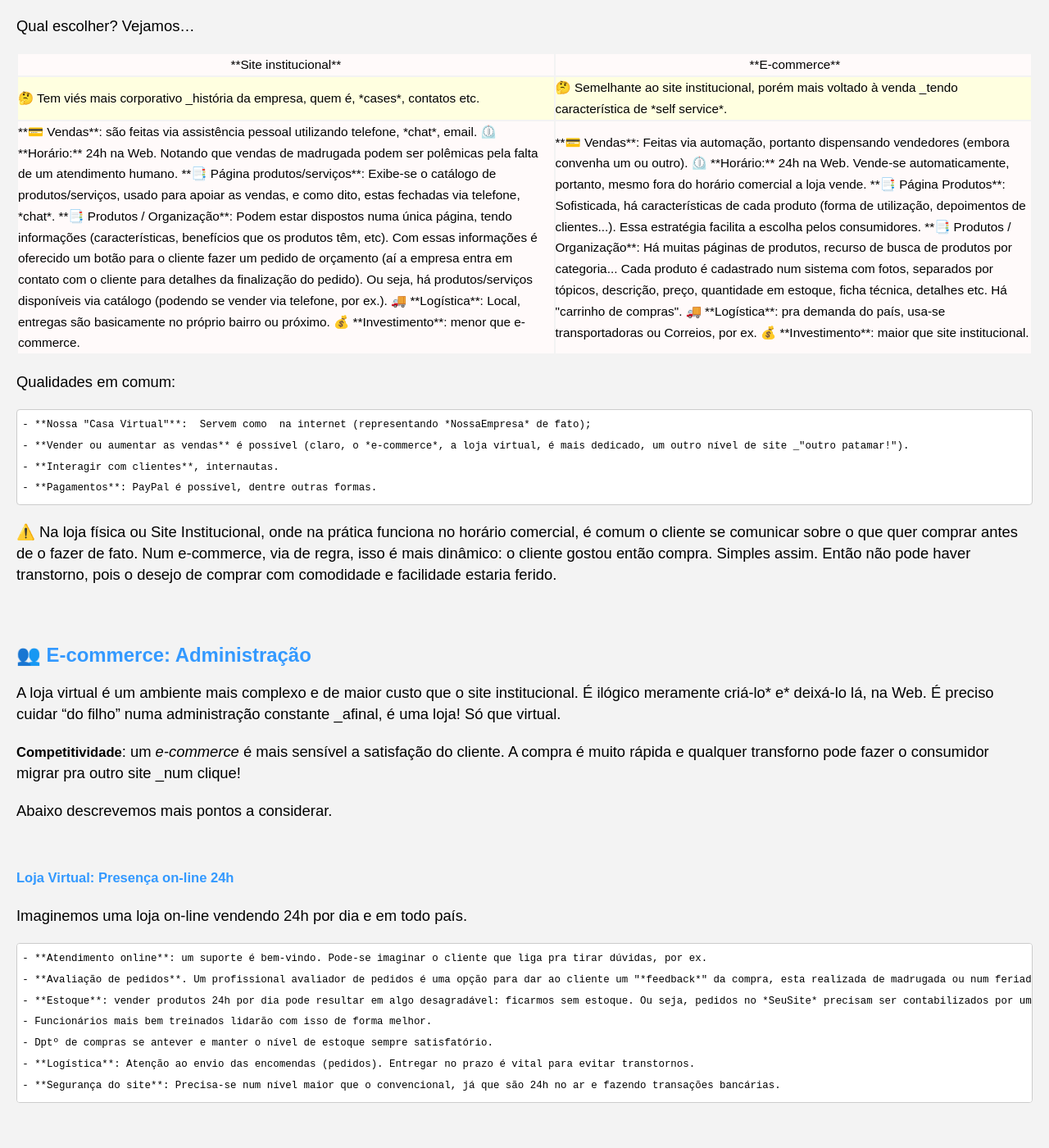
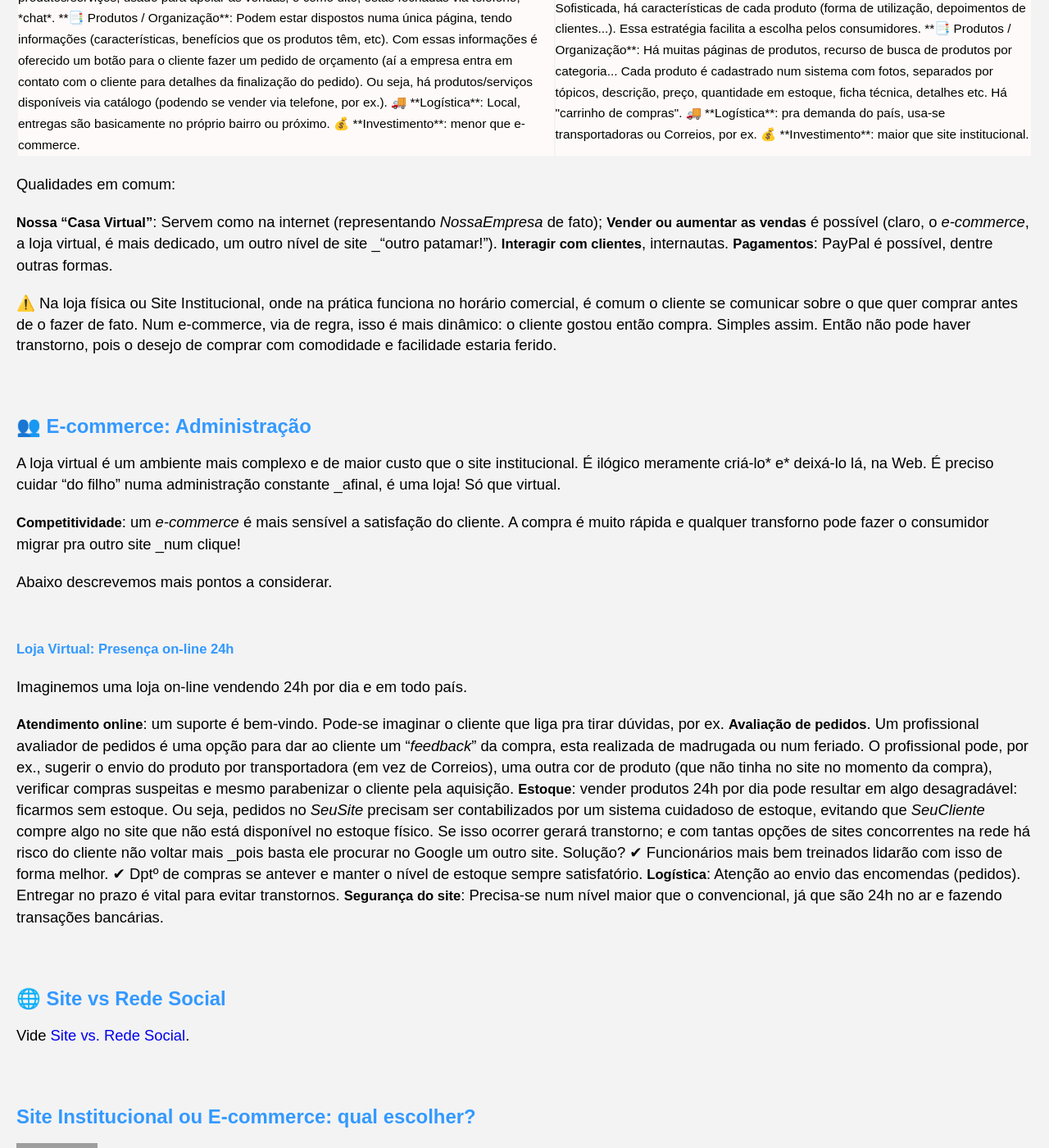
Before and after one commit to Joesynth/joesynth.github.io, a Jekyll site: the page built from _posts/2021-01-03-site-comercial-um-tutorial-essencial.md, in a window 1280 px wide and 1400 px high, scrolled down 7860 px. Shown: the whole window at 82% size. Built offline with Jekyll 4.4.1, drawn with Linux system fonts in a browser that asks for light colours; some of the changed text lies outside the part shown; grey boxes are pictures that could not be loaded.

Commit message:
Update 2021-01-03-site-comercial-um-tutorial-essencial.md

```diff
--- a/_posts/2021-01-03-site-comercial-um-tutorial-essencial.md
+++ b/_posts/2021-01-03-site-comercial-um-tutorial-essencial.md
@@ -55,26 +57,26 @@
 
 O Google acha o que procuramos porque sabe dúzias de coisas sobre cada site na internet. Por ex.:
 
-<pre>**Site**:
-- Idade do seu site;
-- Se está sempre está no ar;
-- Se é confiável, se é referência no nicho que atua;
+**Site**:
+✔ Idade do seu site;
+✔ Se está sempre está no ar;
+✔ Se é confiável, se é referência no nicho que atua;
 **Usuários (do seu site)**
-- Visitantes frequentes;
-- Quanto tempo ficam no seu site?
+✔ Visitantes frequentes;
+✔ Quanto tempo ficam no seu site?
 **Conteúdo**
-- Se o conteúdo é original, autoral.
-- Há fontes ou referências?
-</pre>
+✔ Se o conteúdo é original, autoral.
+✔ Há fontes ou referências?
+
 
 O outro lado da moeda: as empresas se adaptam a esse poder do Google para poderem aparecer nos resultados em vantagem diante de seus concorrentes. Então o dono de um site faz uma otimização nele, basicamente adequar o site a essa dúzia de dados que o Google sabe _e assim ter sua marca aparecendo nas primeiras páginas do Google. Em suma, isso é o trabalho chamado de SEO.
 
 Portanto quando pensar em Google...
 
-<pre>**Seja o primeiro** quando alguém "dá um Google" _ou ao menos, apareça nas primeiras páginas.
+**Seja o primeiro** quando alguém "dá um Google" _ou ao menos, apareça nas primeiras páginas.
 **Seja uma marca consolidada**: Algoritmos favorecem sites com sinais de marca e penalizam empresas sem base sólida para sustentá-las.
 **Faça SEO**: sim, o Google prioriza sites otimizados. Veja SEO.
-**Conheça o Google**: ele sabe dúzias de dados sobre seu site _provavelmente mais que o dono do site.</pre>
+**Conheça o Google**: ele sabe dúzias de dados sobre seu site _provavelmente mais que o dono do site.
 
 Saiba mais em Qual é o poder do Google?
 
@@ -277,10 +279,10 @@
 </table>
 Qualidades em comum:
 
-<pre>- **Nossa "Casa Virtual"**:  Servem como  na internet (representando *NossaEmpresa* de fato);
-- **Vender ou aumentar as vendas** é possível (claro, o *e-commerce*, a loja virtual, é mais dedicado, um outro nível de site _"outro patamar!").
-- **Interagir com clientes**, internautas.
-- **Pagamentos**: PayPal é possível, dentre outras formas.</pre>
+**Nossa "Casa Virtual"**:  Servem como  na internet (representando *NossaEmpresa* de fato);
+**Vender ou aumentar as vendas** é possível (claro, o *e-commerce*, a loja virtual, é mais dedicado, um outro nível de site _"outro patamar!").
+**Interagir com clientes**, internautas.
+**Pagamentos**: PayPal é possível, dentre outras formas.
 
 ⚠️ Na loja física ou Site Institucional, onde na prática funciona no horário comercial, é comum o cliente se comunicar sobre o que quer comprar antes de o fazer de fato. Num e-commerce, via de regra, isso é mais dinâmico: o cliente gostou então compra. Simples assim. Então não pode haver transtorno, pois o desejo de comprar com comodidade e facilidade estaria ferido.
 
@@ -296,13 +298,13 @@
 
 Imaginemos uma loja on-line vendendo 24h por dia e em todo país.
 
-<pre>- **Atendimento online**: um suporte é bem-vindo. Pode-se imaginar o cliente que liga pra tirar dúvidas, por ex.
-- **Avaliação de pedidos**. Um profissional avaliador de pedidos é uma opção para dar ao cliente um "*feedback*" da compra, esta realizada de madrugada ou num feriado. O profissional pode, por ex., sugerir o envio do produto por transportadora (em vez de Correios), uma outra cor de produto (que não tinha no site no momento da compra), verificar compras suspeitas e mesmo parabenizar o cliente pela aquisição.
-- **Estoque**: vender produtos 24h por dia pode resultar em algo desagradável: ficarmos sem estoque. Ou seja, pedidos no *SeuSite* precisam ser contabilizados por um sistema cuidadoso de estoque, evitando que *SeuCliente* compre algo no site que não está disponível no estoque físico. Se isso ocorrer gerará transtorno; e com tantas opções de sites concorrentes na rede há risco do cliente não voltar mais _pois basta ele procurar no Google um outro site. Solução?
-- Funcionários mais bem treinados lidarão com isso de forma melhor.
-- Dptº de compras se antever e manter o nível de estoque sempre satisfatório.
-- **Logística**: Atenção ao envio das encomendas (pedidos). Entregar no prazo é vital para evitar transtornos.
-- **Segurança do site**: Precisa-se num nível maior que o convencional, já que são 24h no ar e fazendo transações bancárias.</pre>
+**Atendimento online**: um suporte é bem-vindo. Pode-se imaginar o cliente que liga pra tirar dúvidas, por ex.
+**Avaliação de pedidos**. Um profissional avaliador de pedidos é uma opção para dar ao cliente um "*feedback*" da compra, esta realizada de madrugada ou num feriado. O profissional pode, por ex., sugerir o envio do produto por transportadora (em vez de Correios), uma outra cor de produto (que não tinha no site no momento da compra), verificar compras suspeitas e mesmo parabenizar o cliente pela aquisição.
+**Estoque**: vender produtos 24h por dia pode resultar em algo desagradável: ficarmos sem estoque. Ou seja, pedidos no *SeuSite* precisam ser contabilizados por um sistema cuidadoso de estoque, evitando que *SeuCliente* compre algo no site que não está disponível no estoque físico. Se isso ocorrer gerará transtorno; e com tantas opções de sites concorrentes na rede há risco do cliente não voltar mais _pois basta ele procurar no Google um outro site. Solução?
+✔ Funcionários mais bem treinados lidarão com isso de forma melhor.
+✔ Dptº de compras se antever e manter o nível de estoque sempre satisfatório.
+**Logística**: Atenção ao envio das encomendas (pedidos). Entregar no prazo é vital para evitar transtornos.
+**Segurança do site**: Precisa-se num nível maior que o convencional, já que são 24h no ar e fazendo transações bancárias.
 
 ## 🌐️ Site vs Rede Social
 
```
Also changed, not shown: other parts of _posts/2021-01-03-site-comercial-um-tutorial-essencial.md (+5 -3 lines).
